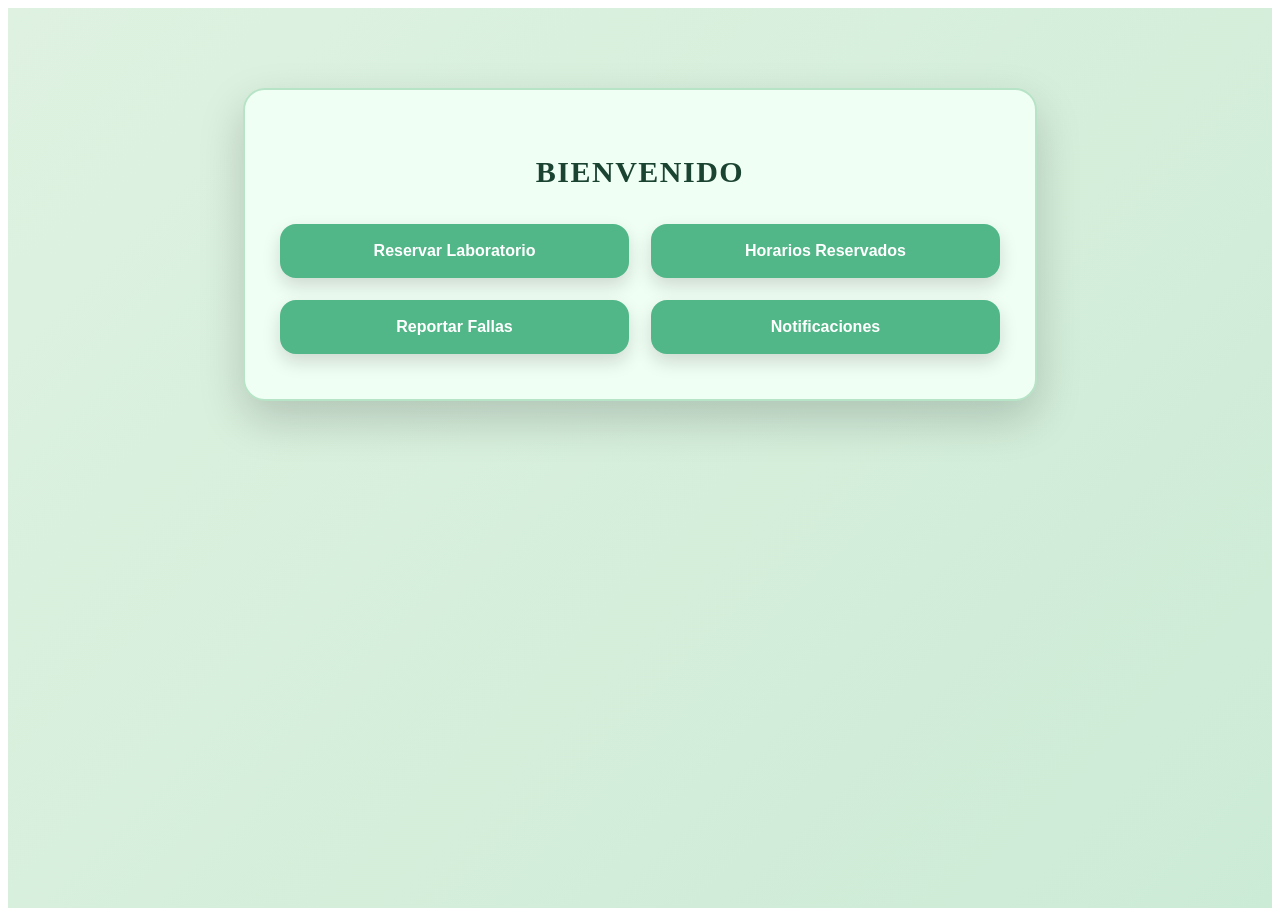
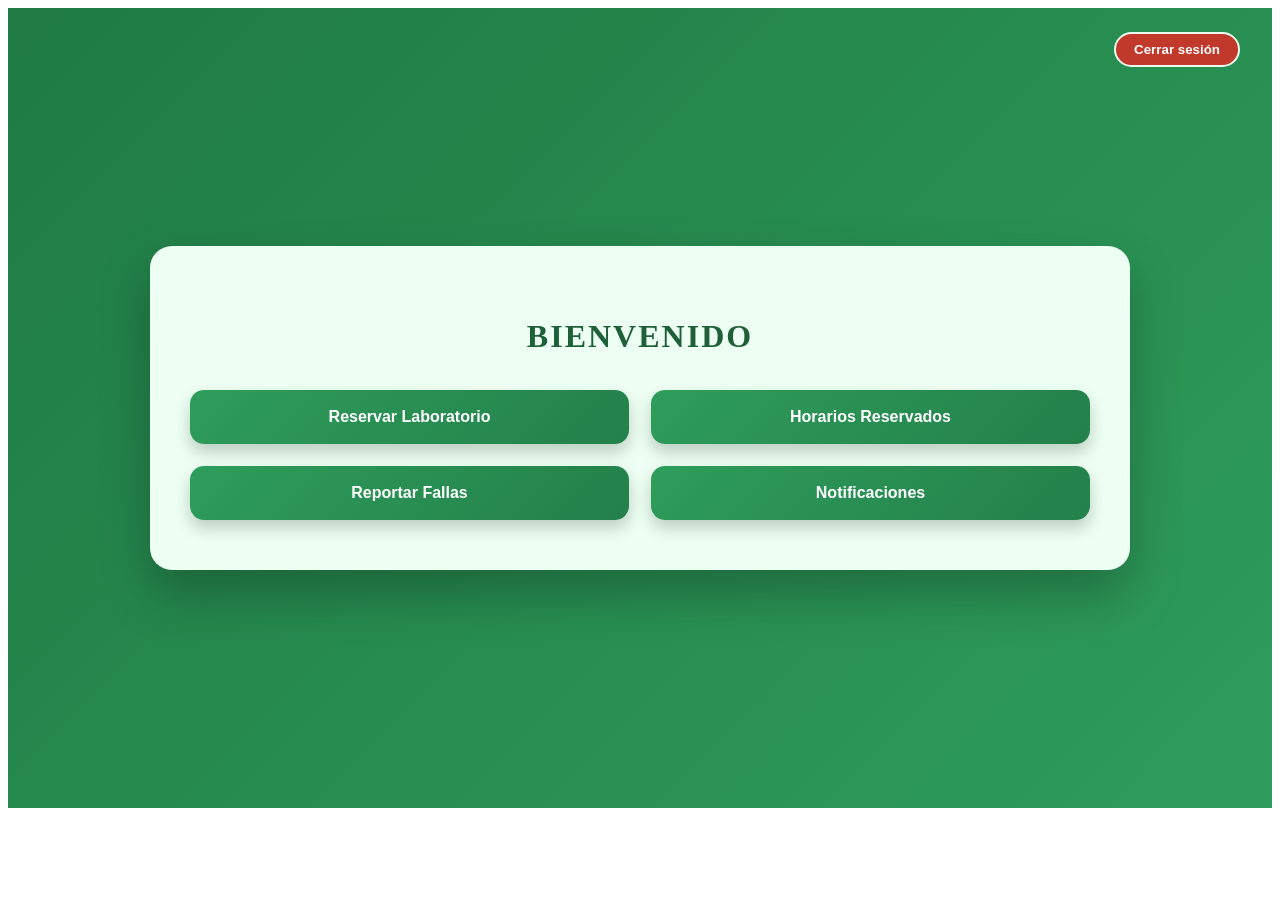
Before and after one commit to Danxxx777/Clab--Sistema, an Angular app in the folder frontend/clab-frontend/: page /dashboard in a window 1280 px wide. After the commit the page ends 816 px from the top, so only its background shows below. Built offline with nearby package versions, Linux system fonts and the light colour scheme.

Commit message:
feat: dashboard UI, navegación, logout y estilos finales

```diff
--- a/frontend/clab-frontend/src/app/auth/login/login.scss
+++ b/frontend/clab-frontend/src/app/auth/login/login.scss
@@ -1,10 +1,11 @@
 .login-container {
   min-height: 100vh;
-  background: linear-gradient(135deg, #1f7a1f, #145214);
+  background: linear-gradient(135deg, #37bf5e, #1e5e32);
   display: flex;
   justify-content: center;
   align-items: center;
   padding: 20px;
+  box-sizing: border-box;
 }
 .logo-link {
   display: block;
--- a/frontend/clab-frontend/src/app/auth/login/login.ts
+++ b/frontend/clab-frontend/src/app/auth/login/login.ts
@@ -10,7 +10,7 @@ import { CommonModule } from '@angular/common';
   templateUrl: './login.html',
   styleUrls: ['./login.scss']
 })
-export class Login {
+export class LoginComponent {
 
   username = '';
   password = '';
--- a/frontend/clab-frontend/src/app/dashboard/dashboard.html
+++ b/frontend/clab-frontend/src/app/dashboard/dashboard.html
@@ -1,14 +1,15 @@
-<div class="dashboard-container">
+<div class="dashboard-page">
+  <button class="logout-btn" (click)="logout()">Cerrar sesión</button>
+
   <div class="dashboard-card">
+    <h1 class="title">BIENVENIDO</h1>
 
-    <h1>BIENVENIDO</h1>
+    <div class="actions">
+      <button (click)="goTo('reservar')">Reservar Laboratorio</button>
+      <button (click)="goTo('horarios')">Horarios Reservados</button>
+      <button (click)="goTo('reportar')">Reportar Fallas</button>
+      <button (click)="goTo('notificaciones')">Notificaciones</button>
+    </div>
+  </div>
 
-    <div class="menu-grid">
-      <button class="menu-btn">Reservar Laboratorio</button>
-      <button class="menu-btn">Horarios Reservados</button>
-      <button class="menu-btn">Reportar Fallas</button>
-      <button class="menu-btn">Notificaciones</button>
-    </div>
-
-  </div>
 </div>
--- a/frontend/clab-frontend/src/app/dashboard/dashboard.scss
+++ b/frontend/clab-frontend/src/app/dashboard/dashboard.scss
@@ -1,63 +1,94 @@
-.dashboard-container {
+.dashboard-page {
   min-height: 100vh;
-  background: linear-gradient(135deg, #dff2e1, #ccebd6);
+  background: linear-gradient(135deg, #1f7a44, #2e9d5b);
   display: flex;
+  align-items: center;
   justify-content: center;
-  align-items: flex-start;
-  padding: 80px 20px 20px;
+  position: relative;
 }
 
 .dashboard-card {
-  background-color: #f0fff4;
-  width: 100%;
-  max-width: 720px;
-  padding: 45px 35px;
+  background: #ecfff2;
+  width: 90%;
+  max-width: 900px;
+  padding: 50px 40px;
   border-radius: 22px;
-  box-shadow: 0 18px 45px rgba(0, 0, 0, 0.18);
-  text-align: center;
-  border: 2px solid #b7e4c7;
+  box-shadow: 0 25px 50px rgba(0, 0, 0, 0.25);
 }
 
-
-/* Título */
-.dashboard-card h1 {
-  color: #1b4332;
+.title {
+  text-align: center;
+  font-size: 32px;
   margin-bottom: 35px;
-  font-size: 30px;
-  letter-spacing: 1.5px;
+  color: #1f5f3a;
+  letter-spacing: 2px;
 }
 
-/* Grid de botones */
-.menu-grid {
+.actions {
   display: grid;
   grid-template-columns: repeat(2, 1fr);
   gap: 22px;
 }
 
-/* Botones */
-.menu-btn {
-  background-color: #52b788;
+.actions button {
+  padding: 18px;
+  font-size: 16px;
+  border-radius: 14px;
+  border: none;
+  cursor: pointer;
+  background: linear-gradient(135deg, #2e9d5b, #23804a);
+  color: white;
+  font-weight: 600;
+  box-shadow: 0 8px 16px rgba(0, 0, 0, 0.2);
+  transition: all 0.25s ease;
+}
+
+.actions button:hover {
+  transform: translateY(-4px);
+  box-shadow: 0 14px 26px rgba(0, 0, 0, 0.3);
+  background: linear-gradient(135deg, #35b66a, #2a8f57);
+}
+
+.logout {
+  margin-top: 35px;
+  width: 100%;
+  padding: 14px;
+  border-radius: 12px;
+  border: none;
+  background: #c0392b;
+  color: white;
+  font-weight: bold;
+  cursor: pointer;
+  transition: background 0.2s;
+}
+
+.logout:hover {
+  background: #a93226;
+}
+
+.logout-btn {
+  position: absolute;
+  top: 24px;
+  right: 32px;
+  background: #c0392b;
   color: #ffffff;
-  border: none;
-  padding: 18px;
-  border-radius: 16px;
-  font-size: 16px;
+  border: 2px solid #eafaf0;
+  padding: 8px 18px;
+  border-radius: 20px;
   font-weight: 600;
   cursor: pointer;
-  transition: all 0.25s ease;
-  box-shadow: 0 8px 18px rgba(0, 0, 0, 0.15);
+  transition: all 0.3s ease;
+  z-index: 10;
 }
 
-/* Hover elegante */
-.menu-btn:hover {
-  background-color: #40916c;
-  transform: translateY(-4px);
-  box-shadow: 0 12px 28px rgba(0, 0, 0, 0.25);
+.logout-btn:hover {
+  background: #eafaf0;
+  color: #1f7a44;
 }
 
-/* Responsive */
-@media (max-width: 640px) {
-  .menu-grid {
+
+@media (max-width: 700px) {
+  .actions {
     grid-template-columns: 1fr;
   }
 }
--- a/frontend/clab-frontend/src/app/dashboard/dashboard.ts
+++ b/frontend/clab-frontend/src/app/dashboard/dashboard.ts
@@ -1,15 +1,22 @@
 import { Component } from '@angular/core';
 import { Router } from '@angular/router';
-import { CommonModule } from '@angular/common';
 
 @Component({
   selector: 'app-dashboard',
   standalone: true,
-  imports: [CommonModule],
   templateUrl: './dashboard.html',
   styleUrls: ['./dashboard.scss']
 })
-export class Dashboard {
+export class DashboardComponent {
+
   constructor(private router: Router) {}
-  go(path: string) { this.router.navigate([path]); }
+
+  goTo(path: string) {
+    this.router.navigate(['/' + path]);
+  }
+
+  logout() {
+    // aquí luego irá la limpieza de sesión
+    this.router.navigate(['/']); // vuelve al login
+  }
 }
--- a/frontend/clab-frontend/src/app/horarios/horarios.ts
+++ b/frontend/clab-frontend/src/app/horarios/horarios.ts
@@ -10,8 +10,8 @@ import { CommonModule } from '@angular/common';
     <h2>HORARIOS RESERVADOS</h2>
     <div *ngFor="let h of horarios" class="item">{{h}}</div>
   </div>`,
-  styles:[`.list{padding:20px}.item{background:#e6f4e6;margin:6px;padding:8px;border-radius:6px}`]
+  styles:[`.list{padding:20px}.item{background:#e6f4e6;margin:6px;paadding:8px;border-radius:6px}`]
 })
-export class Horarios {
+export class HorariosComponent {
   horarios=['Lab A - Lun 07:30-10:30','Lab B - Mar 10:30-12:30'];
 }
--- a/frontend/clab-frontend/src/app/notificaciones/notificaciones.ts
+++ b/frontend/clab-frontend/src/app/notificaciones/notificaciones.ts
@@ -12,6 +12,6 @@ import { CommonModule } from '@angular/common';
   </div>`,
   styles:[`.item{background:#dff0d8;margin:6px;padding:8px;border-radius:6px}`]
 })
-export class Notificaciones {
+export class NotificacionesComponent {
   notas=['Nueva falla detectada','Reporte resuelto'];
 }
--- a/frontend/clab-frontend/src/app/reportar/reportar.ts
+++ b/frontend/clab-frontend/src/app/reportar/reportar.ts
@@ -15,6 +15,6 @@ import { FormsModule } from '@angular/forms';
   </div>`,
   styles:[`.card{max-width:380px;margin:40px auto}`]
 })
-export class Reportar {
+export class ReportarComponent {
   enviar(){ alert('Reporte enviado'); }
 }
--- a/frontend/clab-frontend/src/app/reservar/reservar.ts
+++ b/frontend/clab-frontend/src/app/reservar/reservar.ts
@@ -9,7 +9,7 @@ import { FormsModule } from '@angular/forms';
   templateUrl: './reservar.html',
   styleUrls: ['./reservar.scss']
 })
-export class Reservar {
+export class ReservarComponent {
   laboratorio='Lab A'; fecha=''; hora='07:30-10:30';
   guardar(){ alert(`Reserva: ${this.laboratorio} ${this.fecha} ${this.hora}`); }
 }
```
Also changed, not shown: frontend/clab-frontend/src/app/app.routes.ts (+13 -12 lines).
